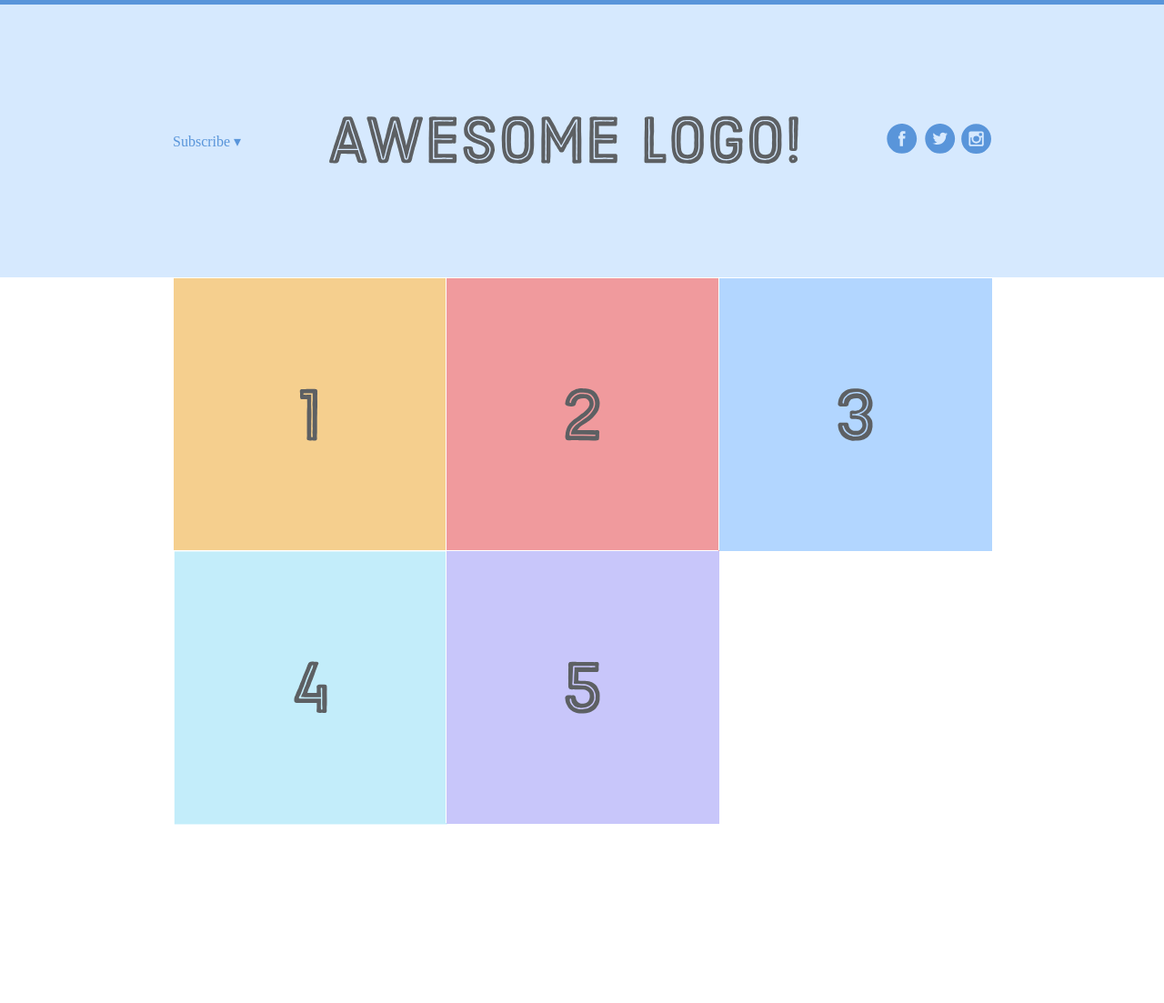
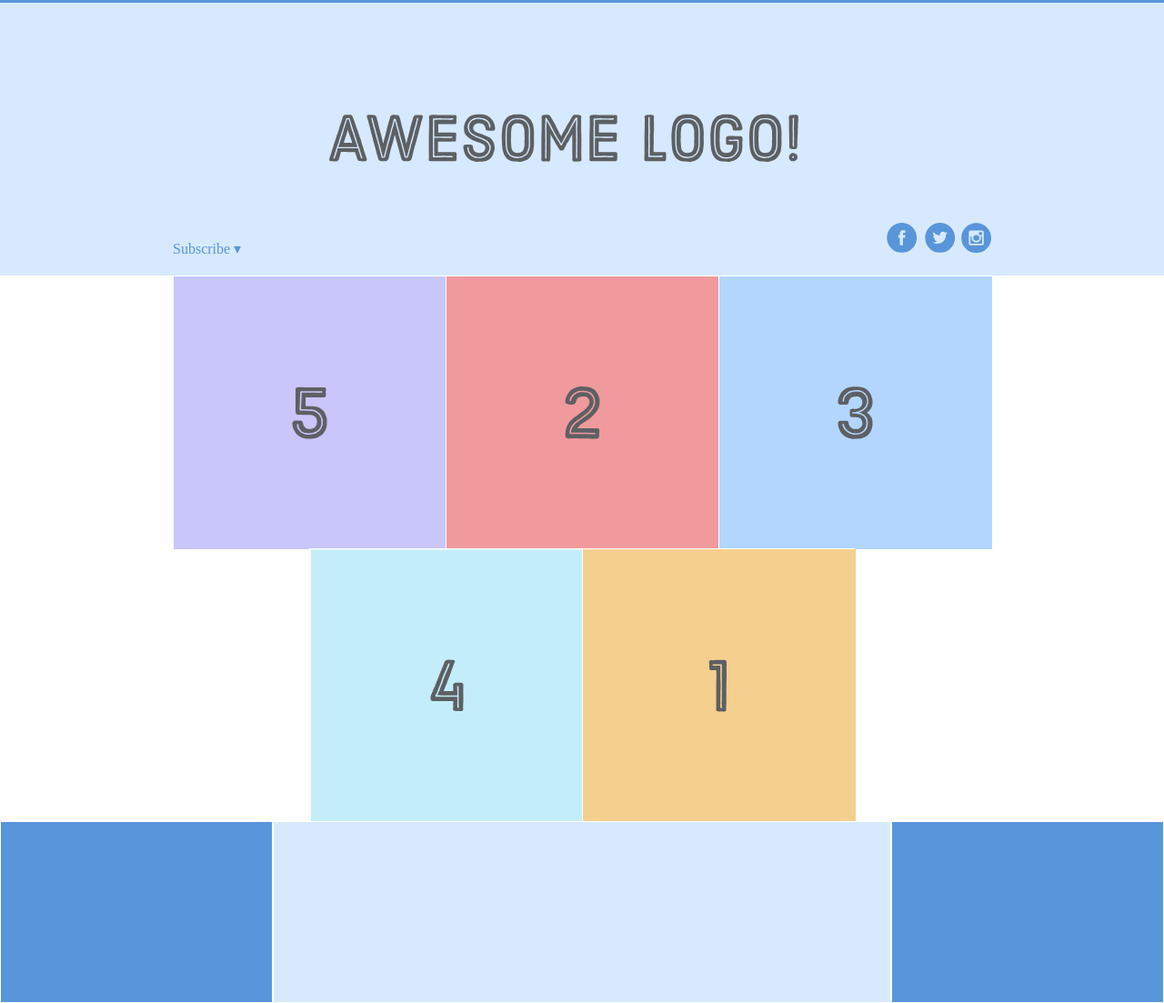
Before and after one commit to luyvannda/flexbox-practice, a plain HTML site: page index.html in a window 1280 px wide. Shown: the part 57-1160 px from the top of the page at 91% size. Before the commit the page ends 968 px from the top, so only its background shows below. Drawn offline with Linux system fonts and the light colour scheme.

Commit message:
Complete the flex box tutorial on positioning flex items

```diff
--- a/index.html
+++ b/index.html
@@ -11,10 +11,8 @@
   <div class='menu-container'>
     <div class='menu'>
       <div class='date'>Aug 14, 2016</div>
-      <div class="links">
-        <div class='signup'>Sign Up</div>
-        <div class='login'>Login</div>
-      </div>
+      <div class='signup'>Sign Up</div>
+      <div class='login'>Login</div>
     </div>
   </div>
 
@@ -45,6 +43,12 @@
       </div>
     </div>
   </div>
+
+  <div class='footer'>
+    <div class='footer-item footer-one'></div>
+    <div class='footer-item footer-two'></div>
+    <div class='footer-item footer-three'></div>
+  </div>
 </body>
 
 </html>
--- a/styles.css
+++ b/styles.css
@@ -55,8 +55,10 @@
 .photo-grid {
   width: 900px;
   display: flex;
-  justify-content: flex-start;
+  justify-content: center;
   flex-wrap: wrap;
+  flex-direction: row;
+  align-items: center;
 }
 
 .photo-grid-item {
@@ -64,3 +66,40 @@
   width: 300px;
   height: 300px;
 }
+
+.first-item {
+  order: 1;
+}
+
+.last-item {
+  order: -1;
+}
+
+.social,
+.subscribe {
+  align-self: flex-end;
+  margin-bottom: 20px;
+}
+
+.footer {
+  display: flex;
+  justify-content: space-between;
+}
+
+.footer-item {
+  border: 1px solid #fff;
+  background-color: #D6E9FE;
+  height: 200px;
+  flex: 1;
+}
+
+.footer-one,
+.footer-three {
+  background-color: #5995DA;
+  flex: initial;
+  width: 300px;
+}
+
+.signup {
+  margin-left: auto;
+}
```
